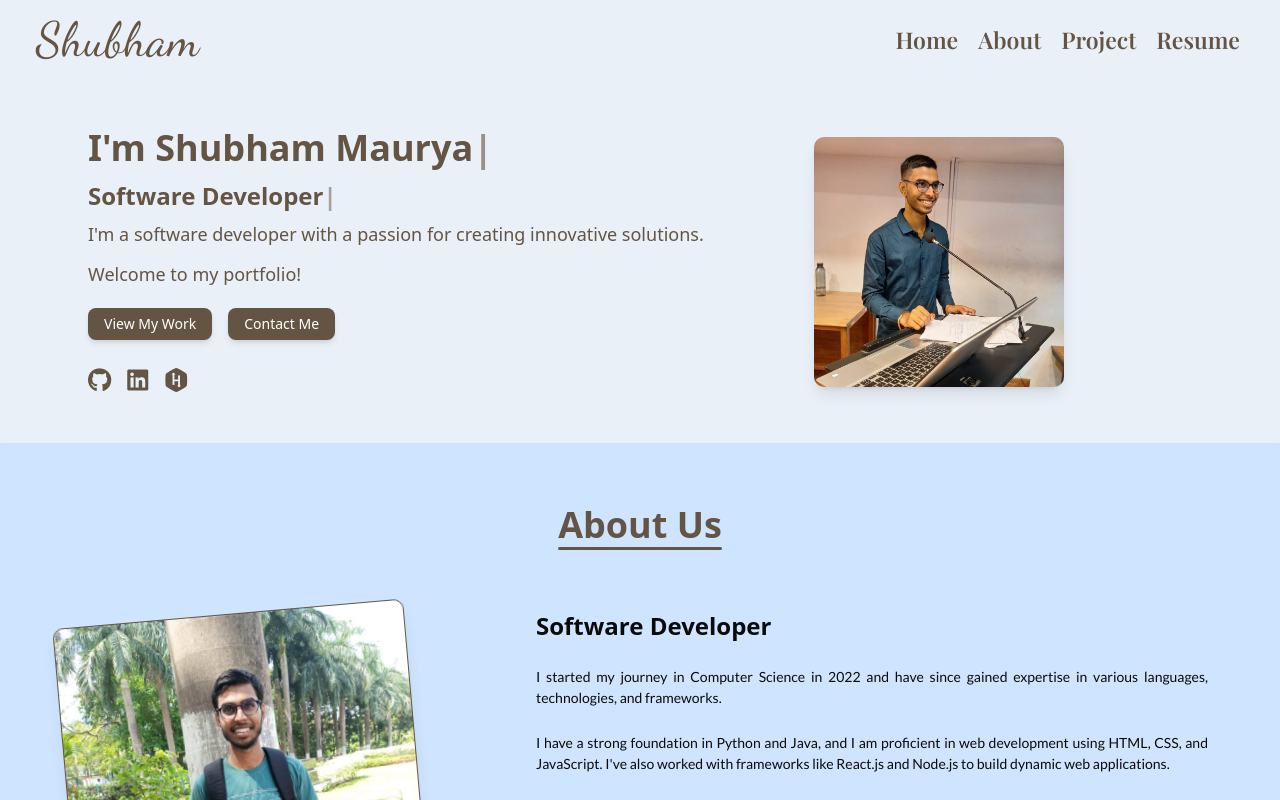
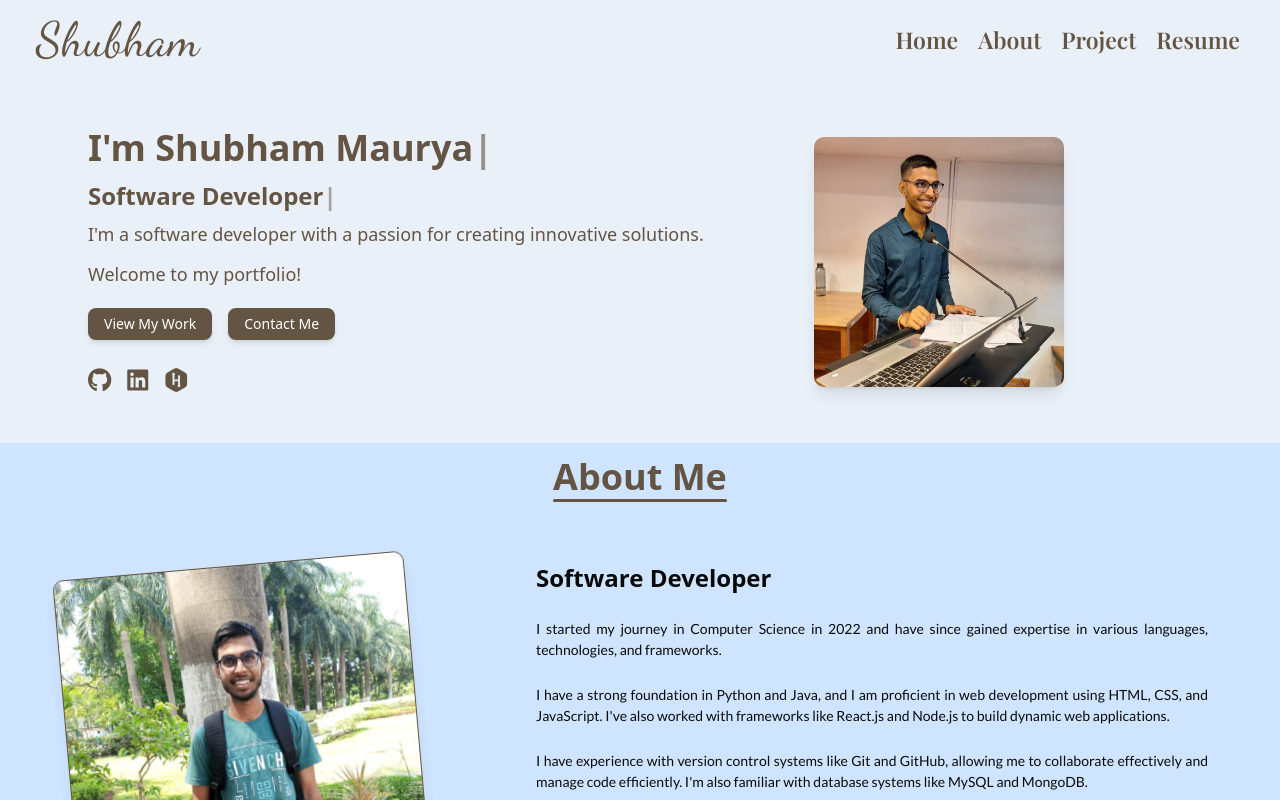
Before and after one commit to Shubhamprogrammar/portfolio, a Next.js app: page / in a window 1280 px wide. Shown: the top 800 px of the page. Built offline with nearby package versions, Linux system fonts and the light colour scheme.

Commit message:
removed min-h-screen

```diff
--- a/src/components/About.tsx
+++ b/src/components/About.tsx
@@ -18,10 +18,10 @@ export default function About() {
     }, [underlineControls, imageControls]);
 
     return (
-        <div className="flex flex-col items-center justify-center min-h-screen px-6 py-16 md:px-16 md:mt-[-50px]">
+        <div className="flex flex-col items-center justify-center px-6 py-16 md:px-16 md:mt-[-50px]">
             {/* Heading with animated underline */}
             <div className="relative mb-10">
-                <h1 className="text-4xl font-bold text-center text-[var(--brown)]">About Us</h1>
+                <h1 className="text-4xl font-bold text-center text-[var(--brown)]">About Me</h1>
                 <motion.div
                     className="absolute left-0 bottom-[-5px] h-[3px] bg-[var(--brown)] rounded-full"
                     initial={{ width: 0 }}
--- a/src/components/Projects.tsx
+++ b/src/components/Projects.tsx
@@ -80,7 +80,7 @@ export default function Projects() {
 
   return (
     <section
-      className="flex flex-col items-center justify-center min-h-screen px-4 py-16 space-y-12"
+      className="flex flex-col items-center justify-center px-4 py-16 space-y-12"
       ref={ref}
       id="projects-section"
     >
```
